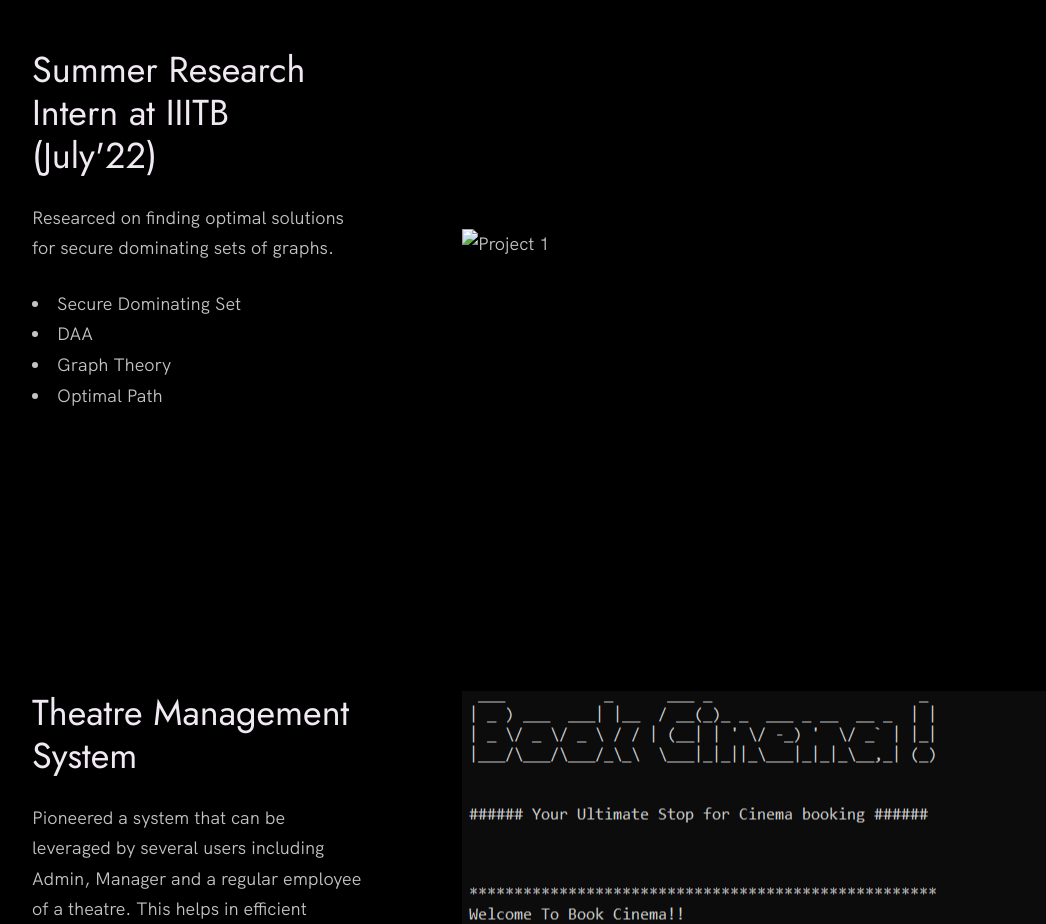
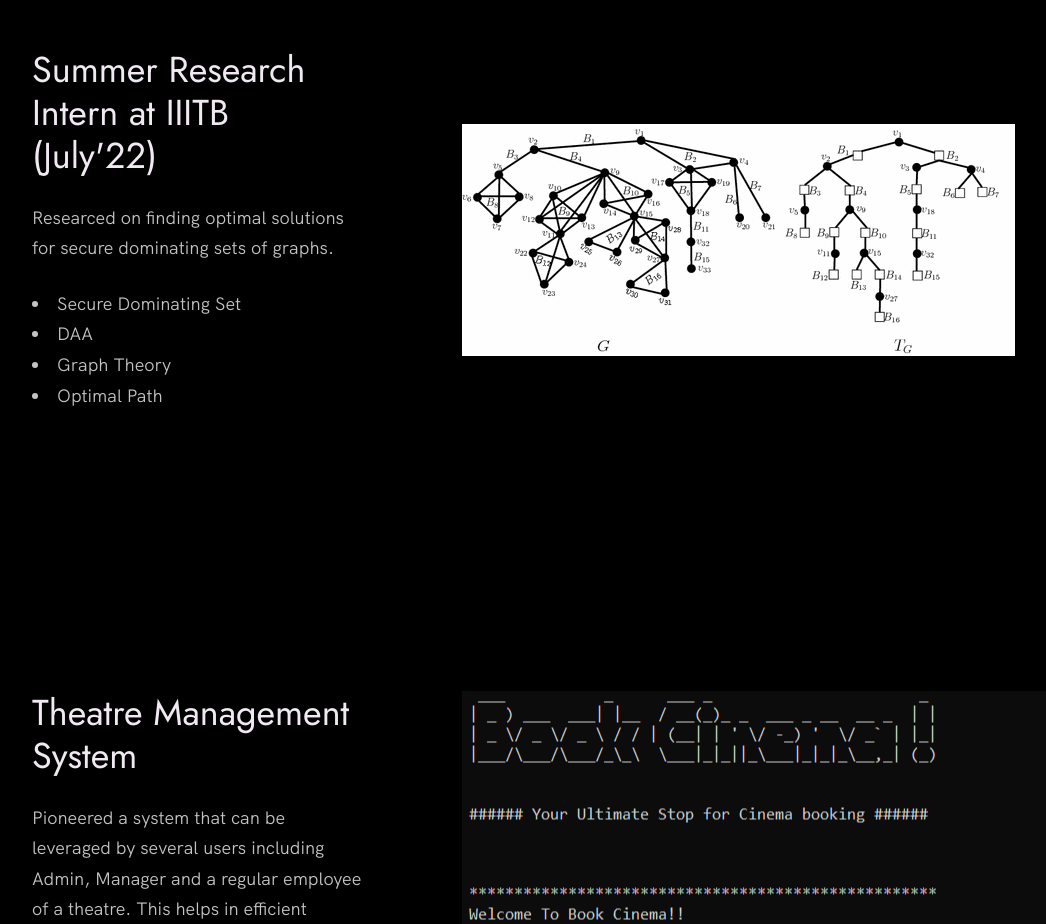
Before and after one commit to Ankrutee/Ankrutee.github.io, a plain HTML site: page index.html in a window 1280 px wide. Shown: the part 1020-1944 px from the top of the page, without its empty margins (58-1104 px from the left). Drawn offline with Linux system fonts and the light colour scheme; files whose address does not match are found by name.

Commit message:
Update index.html

```diff
--- a/index.html
+++ b/index.html
@@ -80,7 +80,7 @@
 
             </div>
             <div class="Projects__image-box">
-              <img src="SDS.png" class="work__image" alt="Project 1" />
+              <img src="./images/SDS.png" class="work__image" alt="Project 1" />
             </div>
           </div>
 
```
